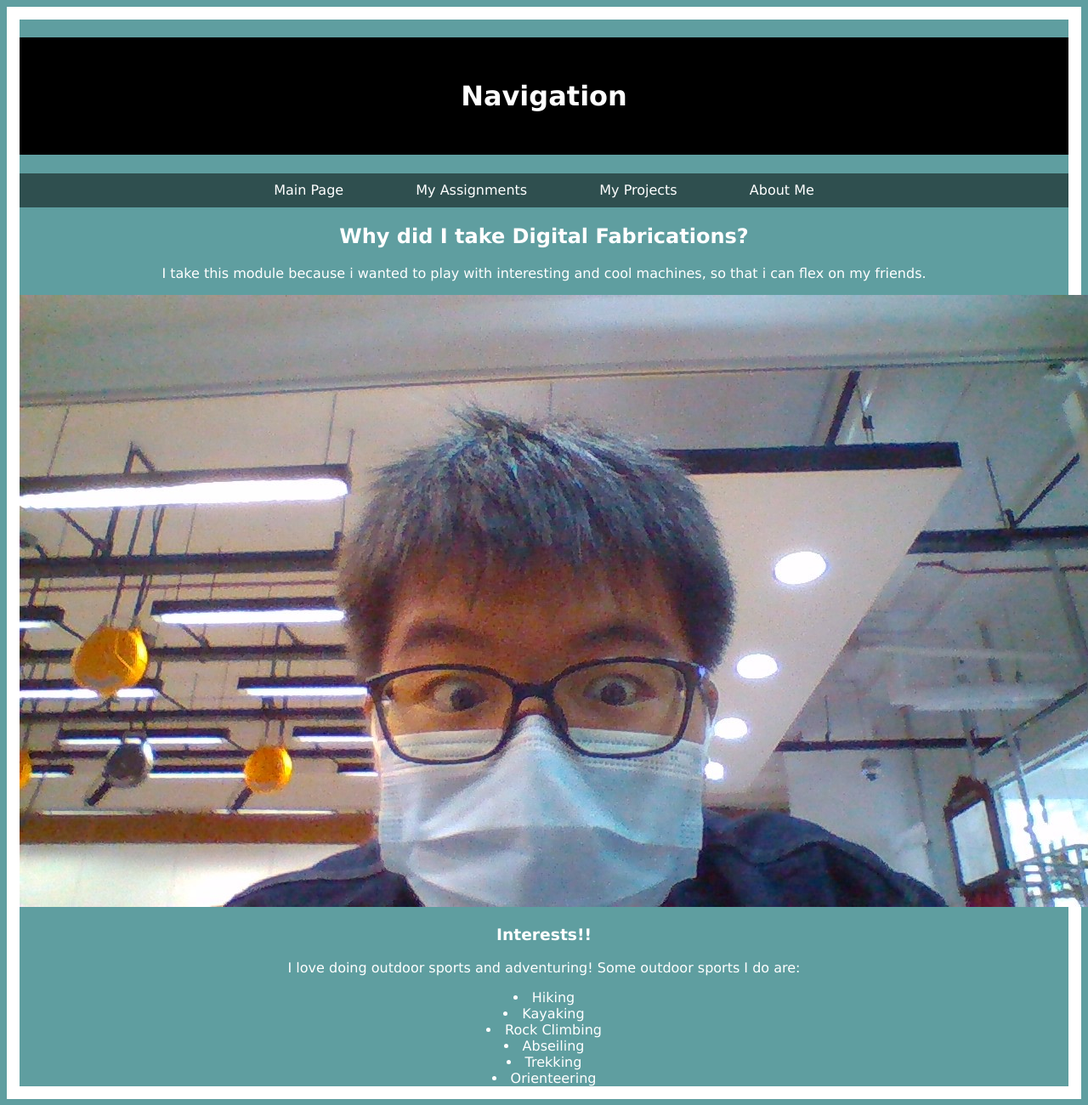
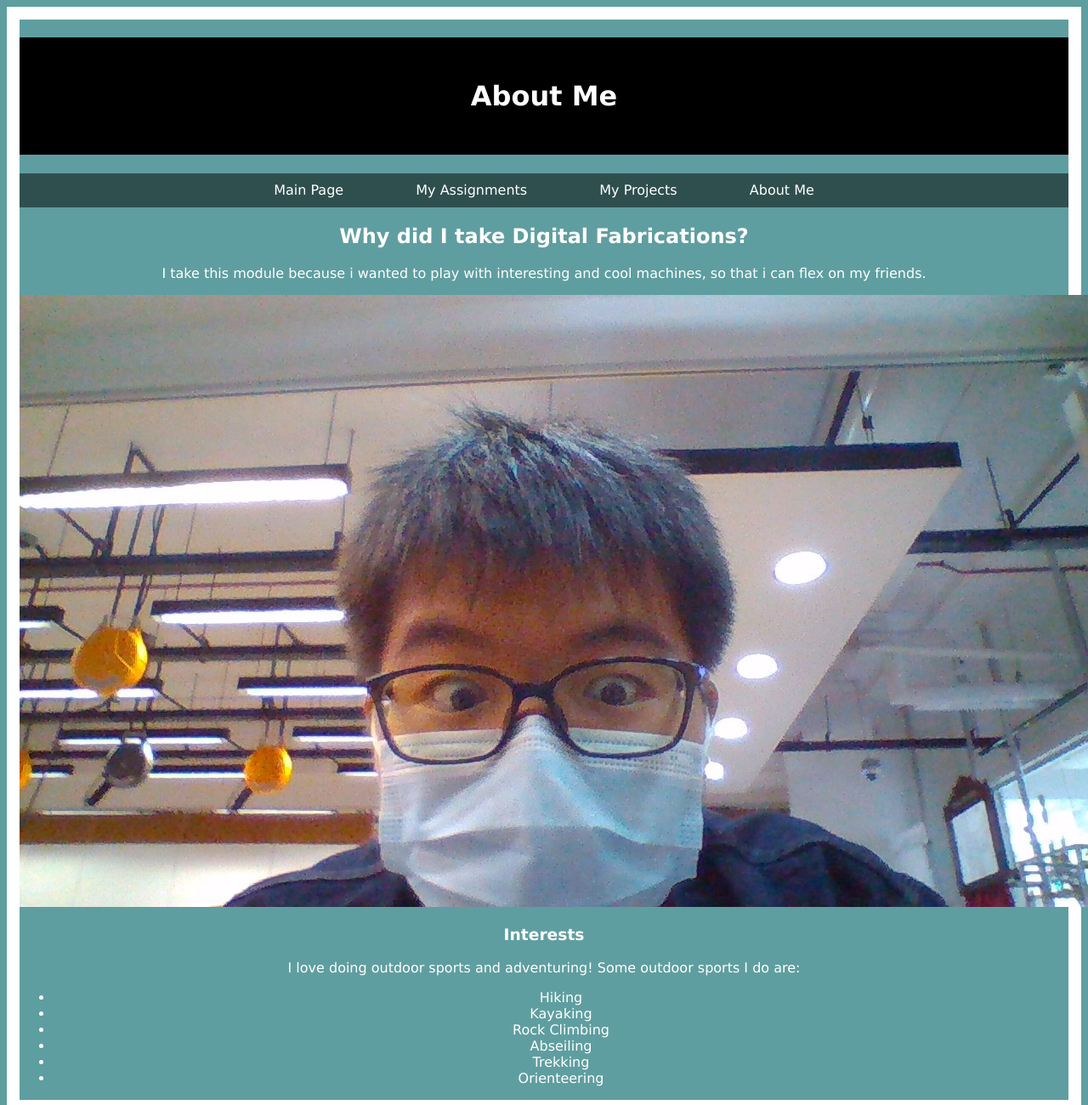
Before and after one commit to AdrianSJChan/test, a plain HTML site: page aboutme.html in a window 1280 px wide. Shown: the top 1300 px of the page at 85% size. Drawn offline with Linux system fonts and the light colour scheme.

Commit message:
aboutme update

```diff
--- a/aboutme.html
+++ b/aboutme.html
@@ -5,7 +5,7 @@
 		<link rel="stylesheet" type="text/css" href="aboutstyle.css">
 	</head>
 	<body>
-		<h1>Navigation</h1>
+		<h1>About Me</h1>
 		<nav>
         	<ul>
 				<li><a href="index.html"> Main Page </a></li>
@@ -19,16 +19,16 @@
 				<p>I take this module because i wanted to play with interesting and cool machines, so that i can flex on my friends.</p>
 				<img src="myselfie.jpg"alt="My Selfie" />
 		<div>
-			<h3><b>Interests!!</b></h3>
+			<h3><b>Interests</b></h3>
         		<p>I love doing outdoor sports and adventuring! Some outdoor sports I do are:</p>
-        	<list>
+        	<ul>
 				<li>Hiking</li>
            		<li>Kayaking</li>
             	<li>Rock Climbing</li>
             	<li>Abseiling</li>
             	<li>Trekking</li>
             	<li>Orienteering</li>
-        	</list>
+        	</ul>
 		</div>
 
 	</body>
```
